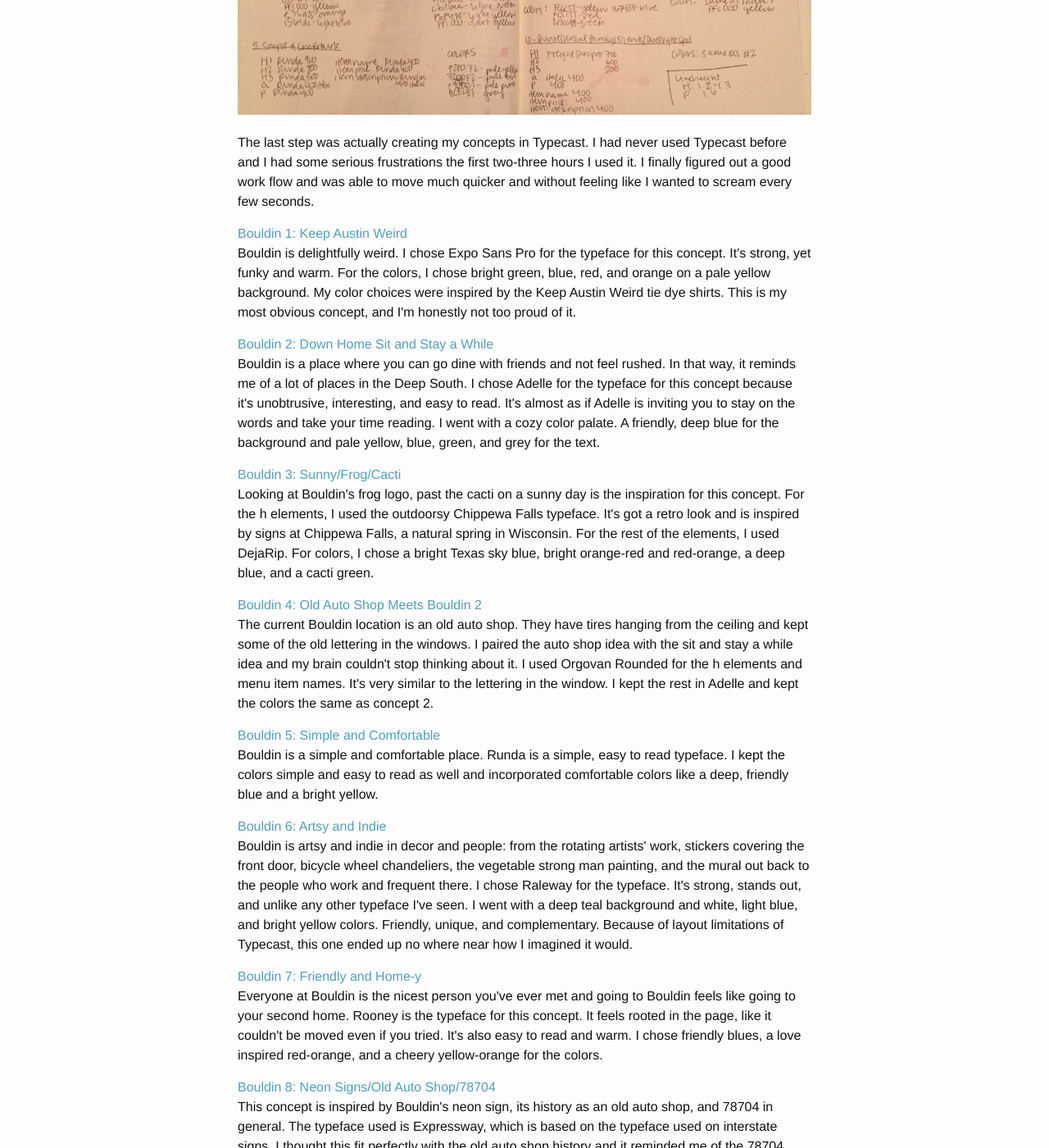
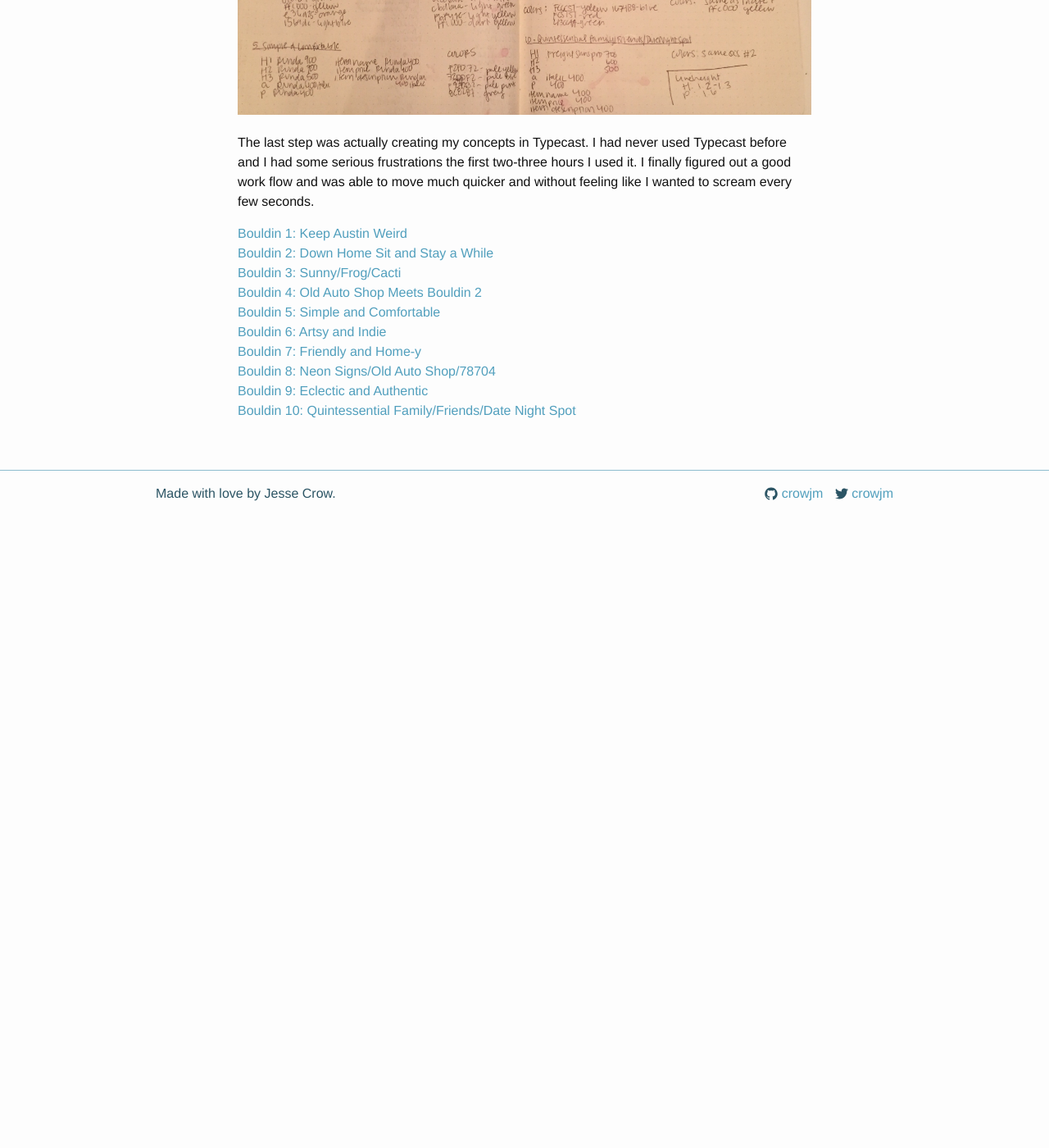
Before and after one commit to crowjm/crowjm.github.io, a Jekyll site: the page built from _posts/2015-02-22-exploring-typography.md, in a window 1280 px wide and 1400 px high, scrolled down 1292 px. Shown: the whole window at 82% size. Built offline with Jekyll 4.4.1, drawn with Linux system fonts in a browser that asks for light colours; after the commit the page ends 1922 px from its top, so only the background shows below that; some of the changed text lies outside the part shown.

Commit message:
commented out reasonings on restaurant project blog post

```diff
--- a/_posts/2015-02-22-exploring-typography.md
+++ b/_posts/2015-02-22-exploring-typography.md
@@ -13,22 +13,22 @@ excerpt: Our big homework assignment over the weekend was to create ten differen
 <img src="/img/concepts-brainstorm.jpg" alt="a list of different concetps for Bouldin Creek Cafe">
 <p>The last step was actually creating my concepts in Typecast. I had never used Typecast before and I had some serious frustrations the first two-three hours I used it. I finally figured out a good work flow and was able to move much quicker and without feeling like I wanted to scream every few seconds.</p>
 <h5><a href="http://typecast.com/LztJHqWh7X/bouldin-1-keep-austin-weird">Bouldin 1: Keep Austin Weird</a></h5>
-<p>Bouldin is delightfully weird. I chose Expo Sans Pro for the typeface for this concept. It's strong, yet funky and warm. For the colors, I chose bright green, blue, red, and orange on a pale yellow background. My color choices were inspired by the Keep Austin Weird tie dye shirts. This is my most obvious concept, and I'm honestly not too proud of it.</p>
+<!-- <p>Bouldin is delightfully weird. I chose Expo Sans Pro for the typeface for this concept. It's strong, yet funky and warm. For the colors, I chose bright green, blue, red, and orange on a pale yellow background. My color choices were inspired by the Keep Austin Weird tie dye shirts. This is my most obvious concept, and I'm honestly not too proud of it.</p> -->
 <h5><a href="http://typecast.com/LztJHqWh7X/share/4baafc81d2d191397f8f8bba0e1d271595638e99vRZ9r">Bouldin 2: Down Home Sit and Stay a While</a></h5>
-<p>Bouldin is a place where you can go dine with friends and not feel rushed. In that way, it reminds me of a lot of places in the Deep South. I chose Adelle for the typeface for this concept because it's unobtrusive, interesting, and easy to read. It's almost as if Adelle is inviting you to stay on the words and take your time reading. I went with a cozy color palate. A friendly, deep blue for the background and pale yellow, blue, green, and grey for the text.</p>
+<!-- <p>Bouldin is a place where you can go dine with friends and not feel rushed. In that way, it reminds me of a lot of places in the Deep South. I chose Adelle for the typeface for this concept because it's unobtrusive, interesting, and easy to read. It's almost as if Adelle is inviting you to stay on the words and take your time reading. I went with a cozy color palate. A friendly, deep blue for the background and pale yellow, blue, green, and grey for the text.</p> -->
 <h5><a href="http://typecast.com/LztJHqWh7X/share/1b79e4448ac6f800173b29b266982e87dd4aa19bYx4DB8">Bouldin 3: Sunny/Frog/Cacti</a></h5>
-<p>Looking at Bouldin's frog logo, past the cacti on a sunny day is the inspiration for this concept. For the h elements, I used the outdoorsy Chippewa Falls typeface. It's got a retro look and is inspired by signs at Chippewa Falls, a natural spring in Wisconsin. For the rest of the elements, I used DejaRip. For colors, I chose a bright Texas sky blue, bright orange-red and red-orange, a deep blue, and a cacti green.</p>
+<!-- <p>Looking at Bouldin's frog logo, past the cacti on a sunny day is the inspiration for this concept. For the h elements, I used the outdoorsy Chippewa Falls typeface. It's got a retro look and is inspired by signs at Chippewa Falls, a natural spring in Wisconsin. For the rest of the elements, I used DejaRip. For colors, I chose a bright Texas sky blue, bright orange-red and red-orange, a deep blue, and a cacti green.</p> -->
 <h5><a href="http://typecast.com/LztJHqWh7X/share/541d517616ba8c4d758e714ee0699b641685b7efM">Bouldin 4: Old Auto Shop Meets Bouldin 2</a></h5>
-<p>The current Bouldin location is an old auto shop. They have tires hanging from the ceiling and kept some of the old lettering in the windows. I paired the auto shop idea with the sit and stay a while idea and my brain couldn't stop thinking about it. I used Orgovan Rounded for the h elements and menu item names. It's very similar to the lettering in the window. I kept the rest in Adelle and kept the colors the same as concept 2.</p>
+<!-- <p>The current Bouldin location is an old auto shop. They have tires hanging from the ceiling and kept some of the old lettering in the windows. I paired the auto shop idea with the sit and stay a while idea and my brain couldn't stop thinking about it. I used Orgovan Rounded for the h elements and menu item names. It's very similar to the lettering in the window. I kept the rest in Adelle and kept the colors the same as concept 2.</p> -->
 <h5><a href="http://typecast.com/LztJHqWh7X/share/6b09c30f21c622e9f3a1d6fd4362df504ddbaafcFZfmf">Bouldin 5: Simple and Comfortable</a></h5>
-<p>Bouldin is a simple and comfortable place. Runda is a simple, easy to read typeface. I kept the colors simple and easy to read as well and incorporated comfortable colors like a deep, friendly blue and a bright yellow.</p>
+<!-- <p>Bouldin is a simple and comfortable place. Runda is a simple, easy to read typeface. I kept the colors simple and easy to read as well and incorporated comfortable colors like a deep, friendly blue and a bright yellow.</p> -->
 <h5><a href="http://typecast.com/LztJHqWh7X/share/35a1fd7df7c259cbd72e41ea3cf9616d00077922z4ZW">Bouldin 6: Artsy and Indie</a></h5>
-<p>Bouldin is artsy and indie in decor and people: from the rotating artists' work, stickers covering the front door, bicycle wheel chandeliers, the vegetable strong man painting, and the mural out back to the people who work and frequent there. I chose Raleway for the typeface. It's strong, stands out, and unlike any other typeface I've seen. I went with a deep teal background and white, light blue, and bright yellow colors. Friendly, unique, and complementary. Because of layout limitations of Typecast, this one ended up no where near how I imagined it would.</p>
+<!-- <p>Bouldin is artsy and indie in decor and people: from the rotating artists' work, stickers covering the front door, bicycle wheel chandeliers, the vegetable strong man painting, and the mural out back to the people who work and frequent there. I chose Raleway for the typeface. It's strong, stands out, and unlike any other typeface I've seen. I went with a deep teal background and white, light blue, and bright yellow colors. Friendly, unique, and complementary. Because of layout limitations of Typecast, this one ended up no where near how I imagined it would.</p> -->
 <h5><a href="http://typecast.com/LztJHqWh7X/share/fef20abcf7e78751f45c605850f95c45f24c5fb0">Bouldin 7: Friendly and Home-y</a></h5>
-<p>Everyone at Bouldin is the nicest person you've ever met and going to Bouldin feels like going to your second home. Rooney is the typeface for this concept. It feels rooted in the page, like it couldn't be moved even if you tried. It's also easy to read and warm. I chose friendly blues, a love inspired red-orange, and a cheery yellow-orange for the colors.</p>
+<!-- <p>Everyone at Bouldin is the nicest person you've ever met and going to Bouldin feels like going to your second home. Rooney is the typeface for this concept. It feels rooted in the page, like it couldn't be moved even if you tried. It's also easy to rea --><!-- d and warm. I chose friendly blues, a love inspired red-orange, and a cheery yellow-orange for the colors.</p> -->
 <h5><a href="http://typecast.com/LztJHqWh7X/share/0d0b1d464b554820829e1134d2b2b5e84871d0d2LC8fBvpkcw">Bouldin 8: Neon Signs/Old Auto Shop/78704</a></h5>
-<p>This concept is inspired by Bouldin's neon sign, its history as an old auto shop, and 78704 in general. The typeface used is Expressway, which is based on the typeface used on interstate signs. I thought this fit perfectly with the old auto shop history and it reminded me of the 78704 bumper sticker that looks like a road sign. I used a black background with bright red, green, blue, and yellow, colors found on their neon sign.</p>
+<!-- <p>This concept is inspired by Bouldin's neon sign, its history as an old auto shop, and 78704 in general. The typeface used is Expressway, which is based on the typeface used on interstate signs. I thought this fit perfectly with the old auto shop history and it reminded me of the 78704 bumper sticker that looks like a road sign. I used a black background with bright red, green, blue, and yellow, colors found on their neon sign.</p> -->
 <h5><a href="http://typecast.com/LztJHqWh7X/share/80bfb7f7bf0c4f63275cc9713bbdf062952bb7fecjcWVjx">Bouldin 9: Eclectic and Authentic</a></h5>
-<p>As quirky as Bouldin is, none of it is an act. It's a place where you can be who you are. I chose Montserrat for the typeface for h elements. It's based on old posters and signs found in the Montserrat neighborhood in Buenos Aires and is an eclectic typeface without being over the top. For the rest of the elements, I chose Open Sans. It pairs well with Montserrat and since it is a humanistic sans-serif, it feels real and authentic. For colors, I chose a deep teal background (both quirky and friendly/inviting) and used many of the colors from concept 8.</p>
+<!-- <p>As quirky as Bouldin is, none of it is an act. It's a place where you can be who you are. I chose Montserrat for the typeface for h elements. It's based on old posters and signs found in the Montserrat neighborhood in Buenos Aires and is an eclectic typeface without being over the top. For the rest of the elements, I chose Open Sans. It pairs well with Montserrat and since it is a humanistic sans-serif, it feels real and authentic. For colors, I chose a deep teal background (both quirky and friendly/inviting) and used many of the colors from concept 8.</p> -->
 <h5><a href="http://typecast.com/LztJHqWh7X/share/2543348512b36c635eb40e24dc8cc1d0424d81c76gwb">Bouldin 10: Quintessential Family/Friends/Date Night Spot</a></h5>
-<p>Bouldin was the first place I ate in Austin, my favorite date spot, and the place I take all of my out of town guests. I chose Freight Sans Pro for the typeface. It feels friendly, inviting, and fun. I used many of the same cozy colors I did in concepts 2 and 4. I added in a pink because one of the words that came up a lot was "love" and I felt it important to incorporate that in this concept.</p>
+<!-- <p>Bouldin was the first place I ate in Austin, my favorite date spot, and the place I take all of my out of town guests. I chose Freight Sans Pro for the typeface. It feels friendly, inviting, and fun. I used many of the same cozy colors I did in concepts 2 and 4. I added in a pink because one of the words that came up a lot was "love" and I felt it important to incorporate that in this concept.</p> -->
```
Also changed, not shown: 2 other files.
